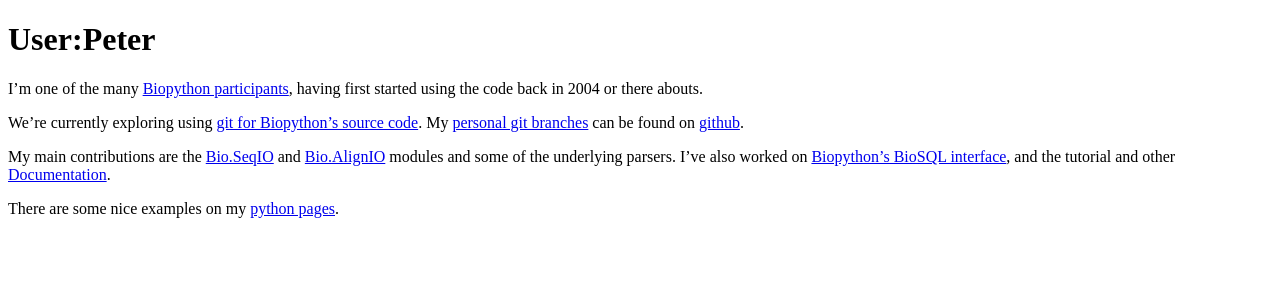
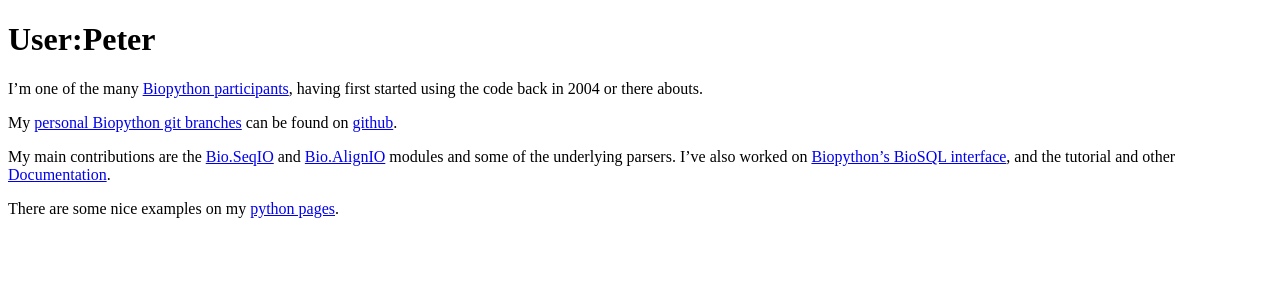
Before and after one commit to biopython/biopython.github.io, a Jekyll site: the page built from wiki/User_Peter.md, in a window 1280 px wide. Shown: the top 300 px of the page. Built offline with Jekyll 4.4.1, drawn with Linux system fonts in a browser that asks for light colours.

Commit message:
CVS to git has happened!

```diff
--- a/wiki/User_Peter.md
+++ b/wiki/User_Peter.md
@@ -9,10 +9,8 @@ tags:
 I'm one of the many [Biopython participants](Participants "wikilink"),
 having first started using the code back in 2004 or there abouts.
 
-We're currently exploring using [git for Biopython's source
-code](GitMigration "wikilink"). My [personal git
-branches](http://github.com/peterjc) can be found on
-[github](http://www.github.com).
+My [personal Biopython git branches](http://github.com/peterjc) can be
+found on [github](http://www.github.com).
 
 My main contributions are the [Bio.SeqIO](SeqIO "wikilink") and
 [Bio.AlignIO](AlignIO "wikilink") modules and some of the underlying
```
Also changed, not shown: 1 other file.
